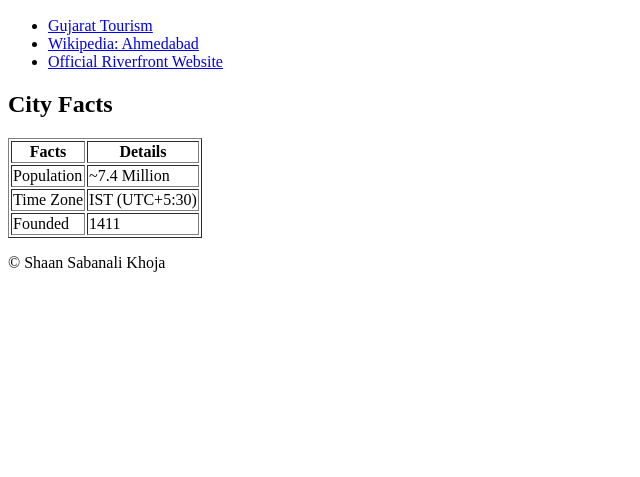
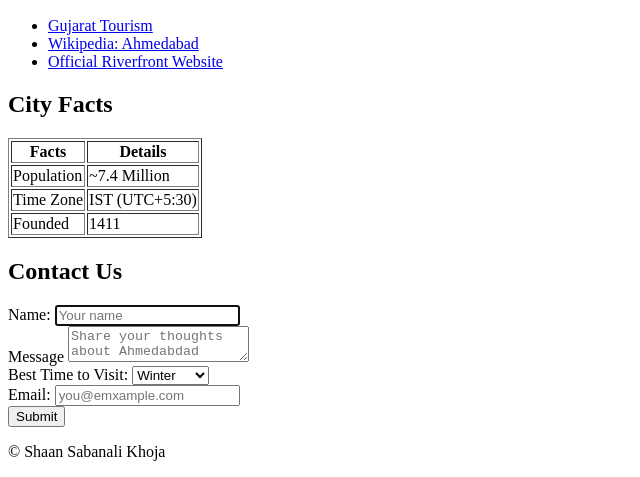
Before and after one commit to skhoja0836/ahmedabad-webpage, a plain HTML site: page index.html in a window 1280 px wide. Shown: the part 768-1245 px from the top of the page, without its empty margins (0-640 px from the left). Before the commit the page ends 1056 px from the top, so only its background shows below. Drawn offline with Linux system fonts and the light colour scheme.

Commit message:
Form Section Completed.

```diff
--- a/index.html
+++ b/index.html
@@ -94,8 +94,29 @@
         </section>
 
         <!--Form-->
-        <section>
+        <section id="contact">
+            <h2>Contact Us</h2>
+            <form>
+                <label class="form-label" for="name">Name:</label>
+                <input class="form-control" type="text" id="name" placeholder="Your name" required autofocus><br>
 
+                <label class="form-label" for="message">Message</label>
+                <textarea class="form-control" id="message" name="message"
+                    placeholder="Share your thoughts about Ahmedabdad" required></textarea><br>
+
+                <label class="form-label" for="season">Best Time to Visit:</label>
+                <select class="form-control" id="season" name="season">
+                    <option value="winter">Winter</option>
+                    <option value="monsoon">Monsoon</option>
+                    <option value="summer">Summer</option>
+                </select><br>
+
+                <label class="form-label" for="email">Email:</label>
+                <input class="form-control" type="email" id="email" name="email" placeholder="you@emxample.com"><br>
+
+                <button type="submit">Submit</button>
+
+            </form>
         </section>
     </aside>
 
```
